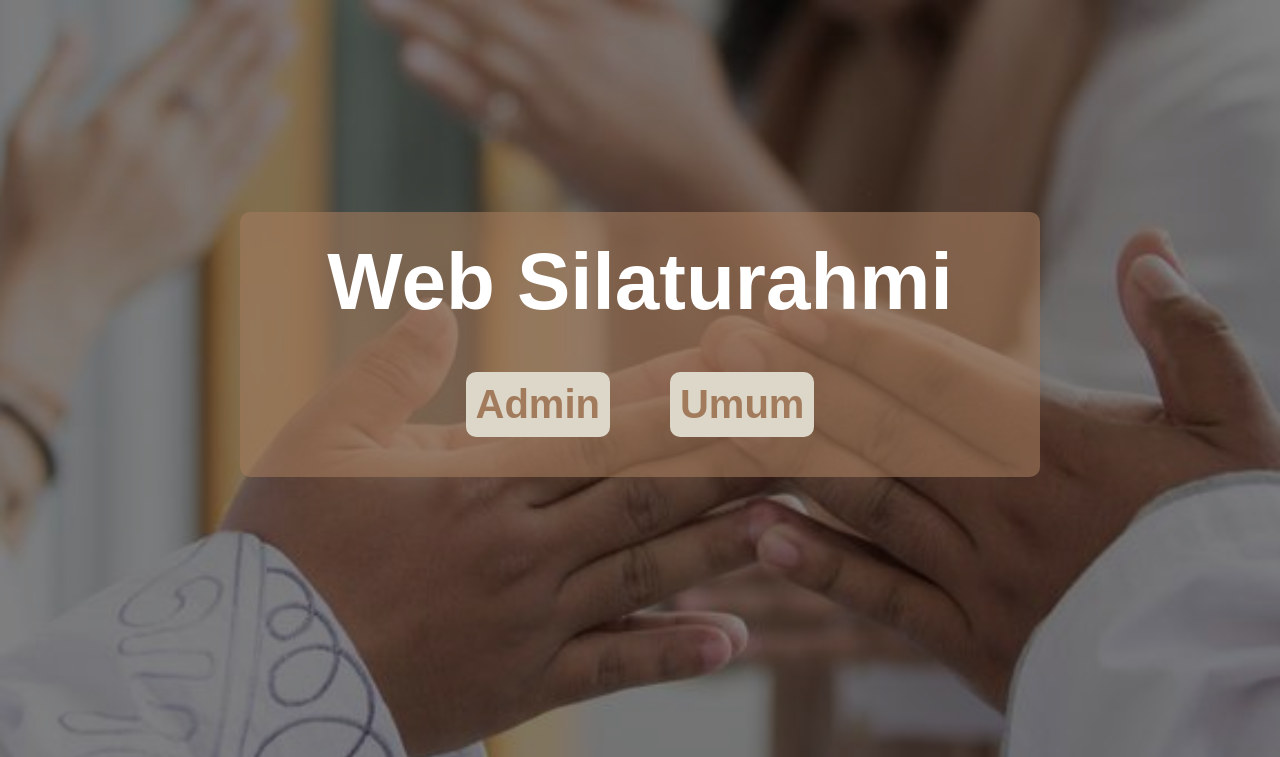
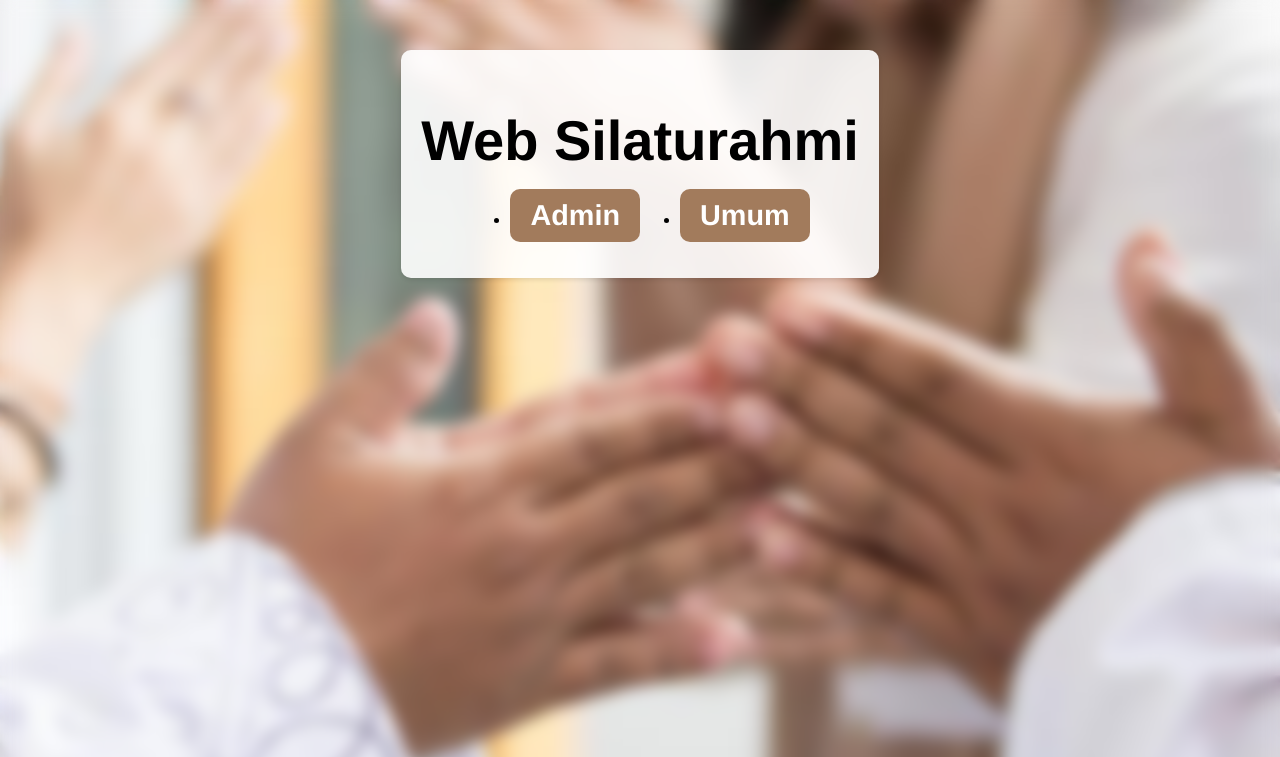
Before and after one commit to lunielism/Tugas-Kelompok-Silaturahmi-Online, a PHP site: page / in a window 1280 px wide. Shown: the top 757 px of the page. Run offline with PHP 8.4, Linux system fonts and the light colour scheme.

Commit message:
Update style

```diff
--- a/index.php
+++ b/index.php
@@ -6,73 +6,80 @@
     <meta name="viewport" content="width=device-width, initial-scale=1.0">
     <title>WEB Web Silaturahmi</title>
     <style>
+    /* Main styles */
 body {
+  display: flex;
+  align-items: center;
+  justify-content: center;
   background: url(home.jpg) no-repeat center center fixed;
   background-size: cover;
-        background-color: grey;
-        background-blend-mode: multiply;
-        text-align: center;
+  background-color: #f3f3f3;
+  font-family: 'Helvetica Neue', sans-serif;
   margin: 0;
   padding: 0;
-        font-family: Arial, Helvetica, sans-serif;
 }
+
 .container {
   max-width: 800px;
   margin: auto;
-        padding: 20px;
-        margin-top: 15%;
-        margin-bottom: 11%;
+  padding: 50px 20px;
+  text-align: center;
 }
 
 header {
-        text-align: center;
-        color: white;
-        background-color: rgba(162,123,92, 0.6);
-        padding: 10px;
+  background-color: rgba(255, 255, 255, 0.9);
   border-radius: 10px;
-        margin-bottom: 20px;
-        background-blend-mode: multiply;
+  padding: 20px;
+  box-shadow: 0 2px 4px rgba(0, 0, 0, 0.1);
+  margin-bottom: 50px;
 }
 
 h1 {
-        margin: 0;
-        font-size: 5rem;
-        line-height: 1.5;
-    }
-
-    h2{
-        font-size: 1.5rem;
+  font-size: 3.5rem;
+  margin-bottom: 10px;
 }
 
 nav ul {
-        list-style: none;
-        margin: 0;
-        padding: 0;
   display: flex;
   justify-content: center;
+  align-items: center;
 }
 
 nav li {
-        margin: 0 30px;
+  margin: 0 20px;
 }
 
 nav a {
   display: block;
   text-decoration: none;
-        color: #a27b5c;
-        font-size: 2.5rem;
+  font-size: 1.8rem;
   font-weight: bold;
-        padding: 10px;
+  padding: 10px 20px;
   border-radius: 10px;
-        background-color: #dcd7c9;
-        margin-top: 30px;
-        margin-bottom: 30px;
+  background-color: #a27b5c;
+  color: #fff;
+  transition: background-color 0.3s ease, color 0.3s ease;
 }
 
 nav a:hover {
-        background-color: #a27b5c;
-        color: white;
+  background-color: #874a33;
 }
+
+/* Remove blur in background */
+header:before {
+  content: "";
+  display: block;
+  position: absolute;
+  top: 0;
+  left: 0;
+  width: 100%;
+  height: 100%;
+  background: url(home.jpg) no-repeat center center fixed;
+  background-size: cover;
+  z-index: -1;
+  filter: blur(8px);
+}
+
 
 </style>
 
--- a/signin-admin.php
+++ b/signin-admin.php
@@ -8,6 +8,7 @@
     <link href="https://cdn.jsdelivr.net/npm/bootstrap@5.3.0-alpha1/dist/css/bootstrap.min.css" rel="stylesheet"
         integrity="sha384-GLhlTQ8iRABdZLl6O3oVMWSktQOp6b7In1Zl3/Jr59b6EGGoI1aFkw7cmDA6j6gD" crossorigin="anonymous">
     <style>
+
         body {
             background-color: #2c3639;
         }
```
Also changed, not shown: administrator.php (+50 -1 lines), contact-book.php (+10 -7 lines). Lines whose indentation alone changed are shown as unchanged.
